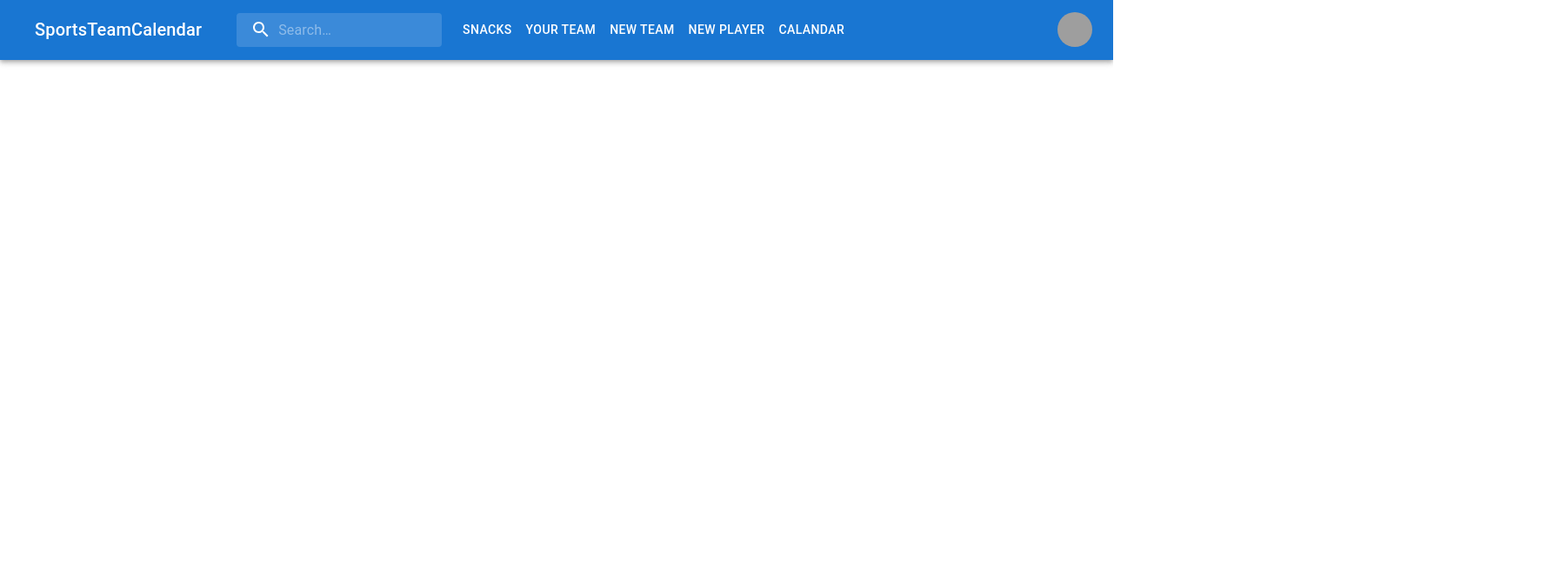
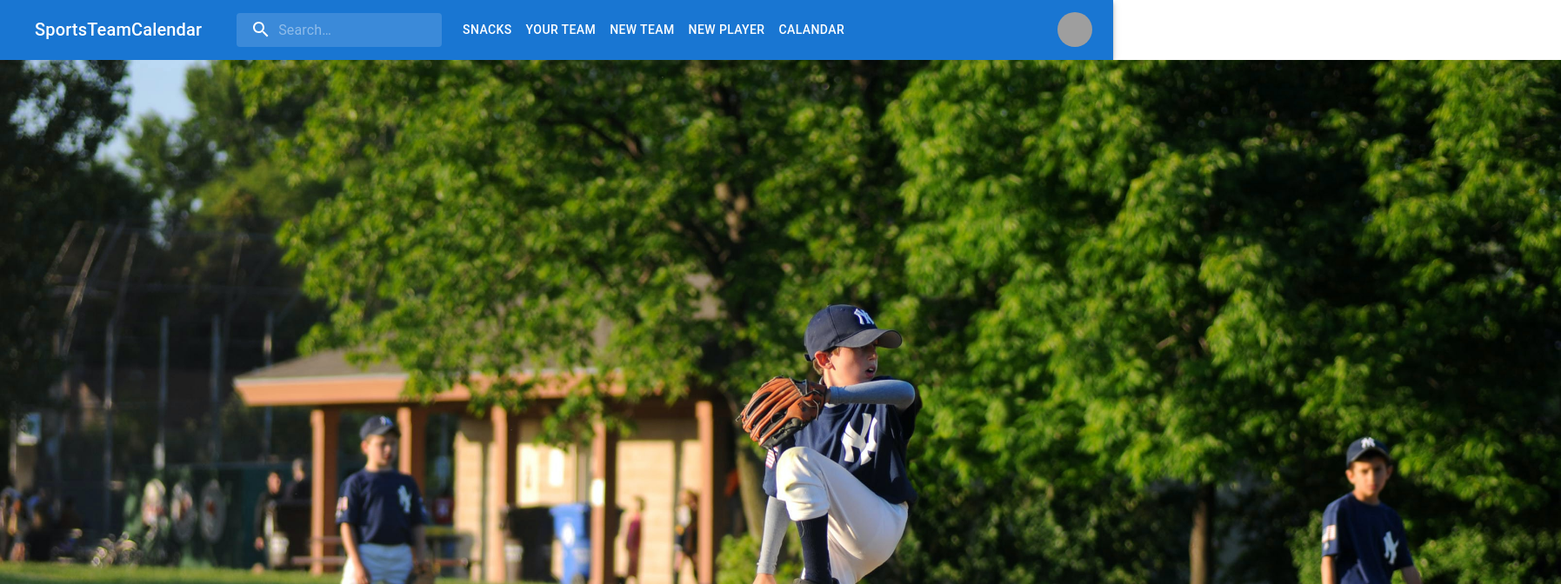
Before and after one commit to NatalieMae/SportsTeamCalendar, a React (Create React App) app: page / in a window 1280 px wide. Shown: the top 672 px of the page at 87% size, 1795 px wide, since content can reach past the window. Built offline with nearby package versions, Linux system fonts and the light colour scheme; grey boxes are pictures that could not be loaded.

Commit message:
added home component, added image to / path

```diff
--- a/src/App.css
+++ b/src/App.css
@@ -40,27 +40,26 @@
   z-index: -1;
 }
 
+.baseball-image {
+  display: flex;
+  width: 100%;
+  height: 74.5em;
+  position: relative;
+  top: 0;
+  left: 0;
+}
+
 .snack-background {
   background: url(./assets/images/gummy_worms.jpg) no-repeat center;
   min-height: 100%;
   min-width: 1024px;
   display: flex;
-
-  /* Set up proportionate scaling */
   width: 100%;
   height: auto;
-
-  /* Set up positioning */
   position:relative;
   top: 0;
   left: 0;
 }
-
-
-
-/* .background-img {
-  background-image: url(./assets/images/baseball-unsplash.jpg);
-} */
 
 .snack-selection {
   background-color: #E7D8F0;
--- a/src/App.js
+++ b/src/App.js
@@ -9,7 +9,7 @@ import Calendarview from './components/Calendarview';
 import Snack from './components/Snack'
 import AddPlayerForm from './components/AddPlayerForm';
 import NewTeamForm from './components/Addnewteam'
-
+import Home from './components/Home'
 
 
 
@@ -28,6 +28,7 @@ return (
       {/* <div className='pretty-calendar'> */}
       <div>
             <Routes>
+              <Route path="/" element={<Home />}/>
               <Route path="/index" element={<Calendarview />}/>
               <Route path="/snacks" element={<Snack />}/>
               <Route path="/auth/sign-in" element={<UserSignIn />}/>
--- /dev/null
+++ b/src/components/Home.js
@@ -0,0 +1,15 @@
+import * as React from 'react';
+import BaseballImage from '../assets/images/baseball-unsplash.jpg'
+
+export default function Home() {
+
+    return(
+        <div className='baseball-image'>
+            <img src={BaseballImage}  alt= 'baseball field'/>
+            {/* BevImage source:  */}
+          </div>
+
+    )
+
+
+}
```
